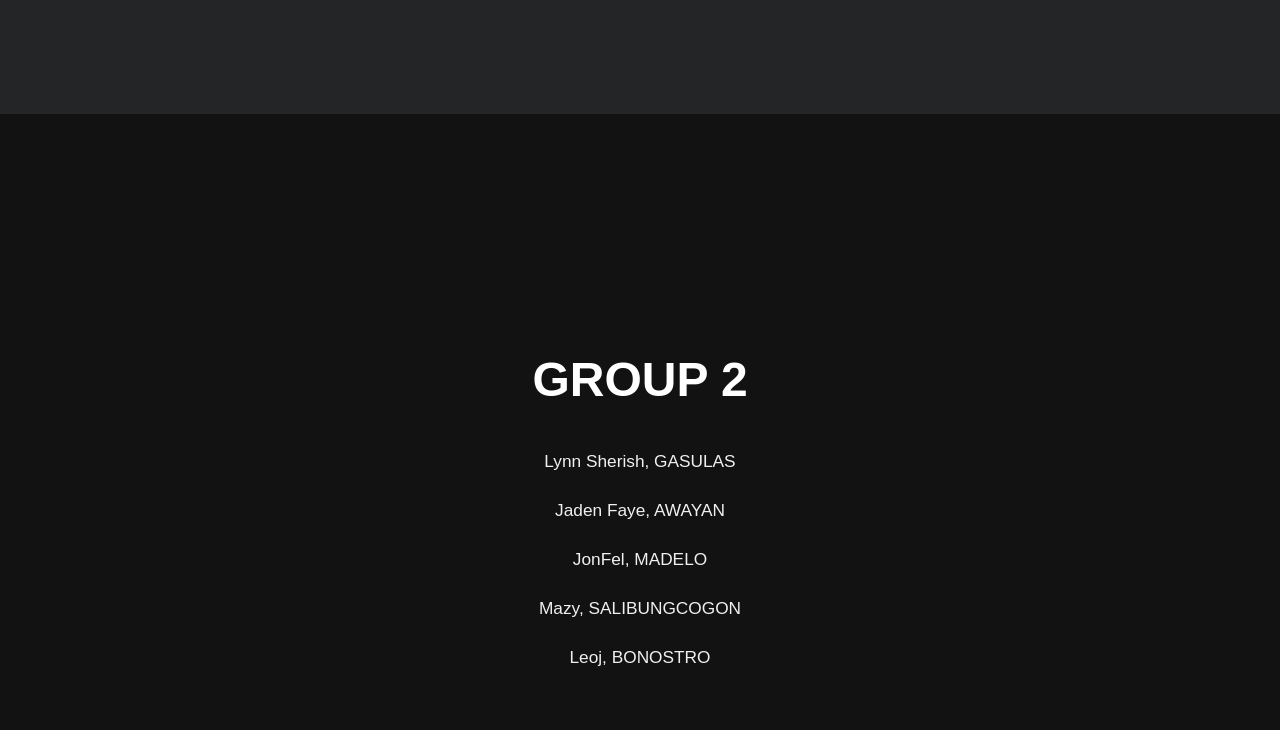
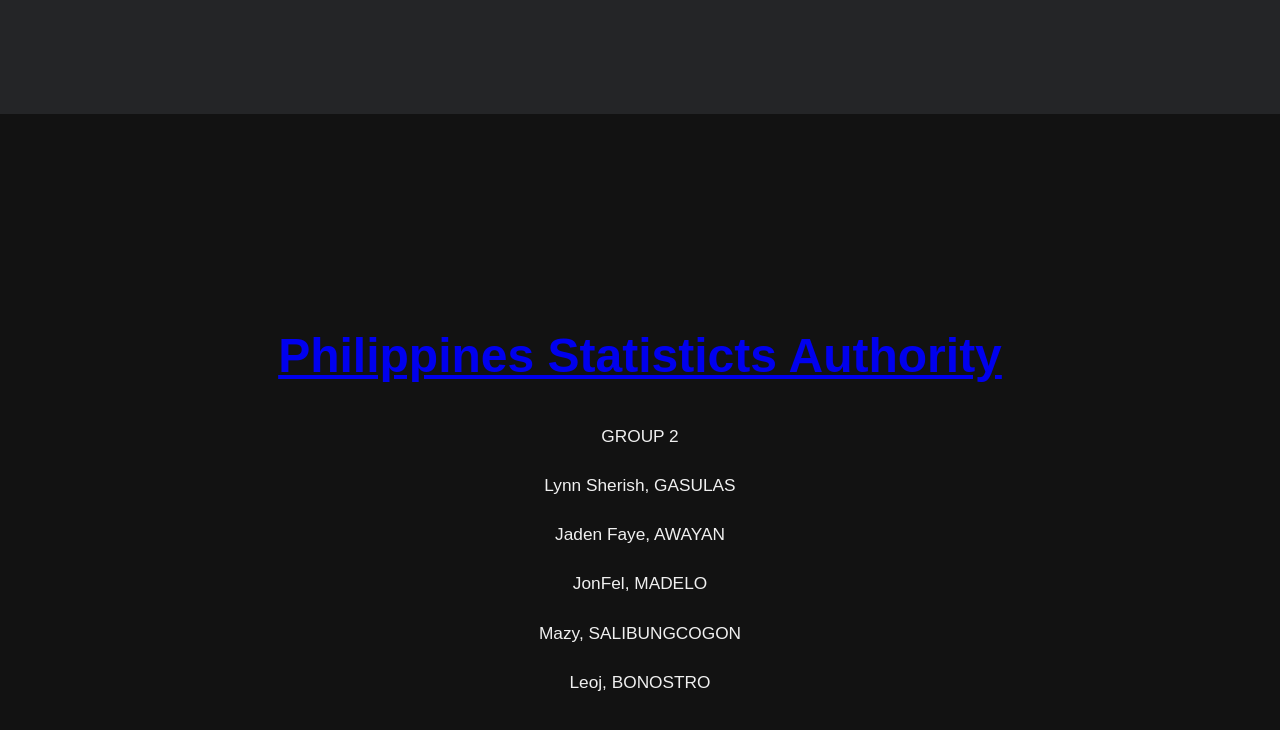
Before and after one commit to khuzphaww/khuzphaww.github.io, a plain HTML site: page Test 1(Page 1).html in a window 1280 px wide. Shown: the part 3149-3879 px from the top of the page. Drawn offline with Linux system fonts and the light colour scheme.

Commit message:
Fix HTML structure and content for Page 1

```diff
--- a/Test 1(Page 1).html
+++ b/Test 1(Page 1).html
@@ -71,7 +71,8 @@
 <section class="fifthsection">
         <div class="content-block5">
 
-            <p class="lead3">GROUP 2</p>
+            <p class="lead3"><a href="https://psa.gov.ph/content/unemployment-rate-declined-51-percent-labor-market-conditions-improved-february-2026">Philippines Statisticts Authority</a>
+                <p>GROUP 2</p>
             <p>Lynn Sherish, GASULAS</p>
             <p>Jaden Faye, AWAYAN</p>
 <p>JonFel, MADELO</p>
```
